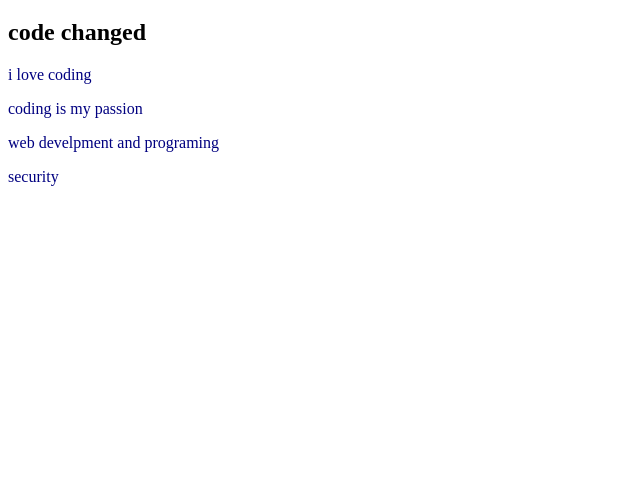
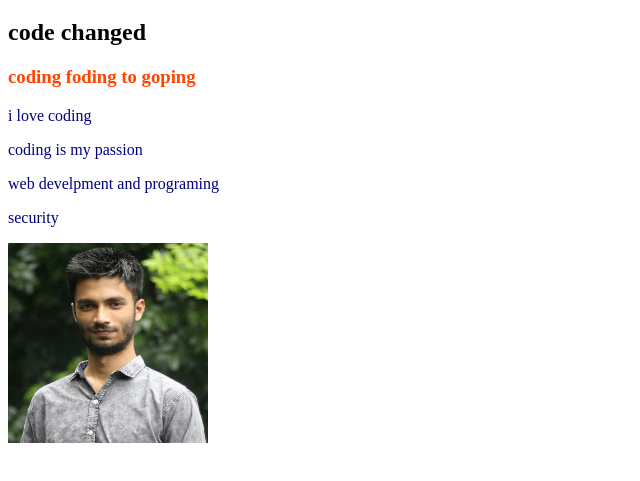
Before and after one commit to towhidulbu08/chemistry-repo, a plain HTML site: page index.html in a window 1280 px wide. Shown: the part 61-542 px from the top of the page, without its empty margins (0-640 px from the left). Drawn offline with Linux system fonts and the light colour scheme.

Commit message:
image added

```diff
--- a/index.html
+++ b/index.html
@@ -10,7 +10,9 @@
 <body>
     <h1>git hub </h1>
     <h2>code changed</h2>
+    <h3>coding foding to goping</h3>
     <p>i love coding</p><p>coding is my passion</p>
     <p>web develpment and programing</p><p>security</p>
+    <img src="CV.jpg"; height="200px"; width="200px">
 </body>
 </html>
--- a/style.css
+++ b/style.css
@@ -1,3 +1,6 @@
 p{
     color: navy;
 }
+h3{
+    color: orangered;
+}
```
Also changed, not shown: CV.jpg (added).
